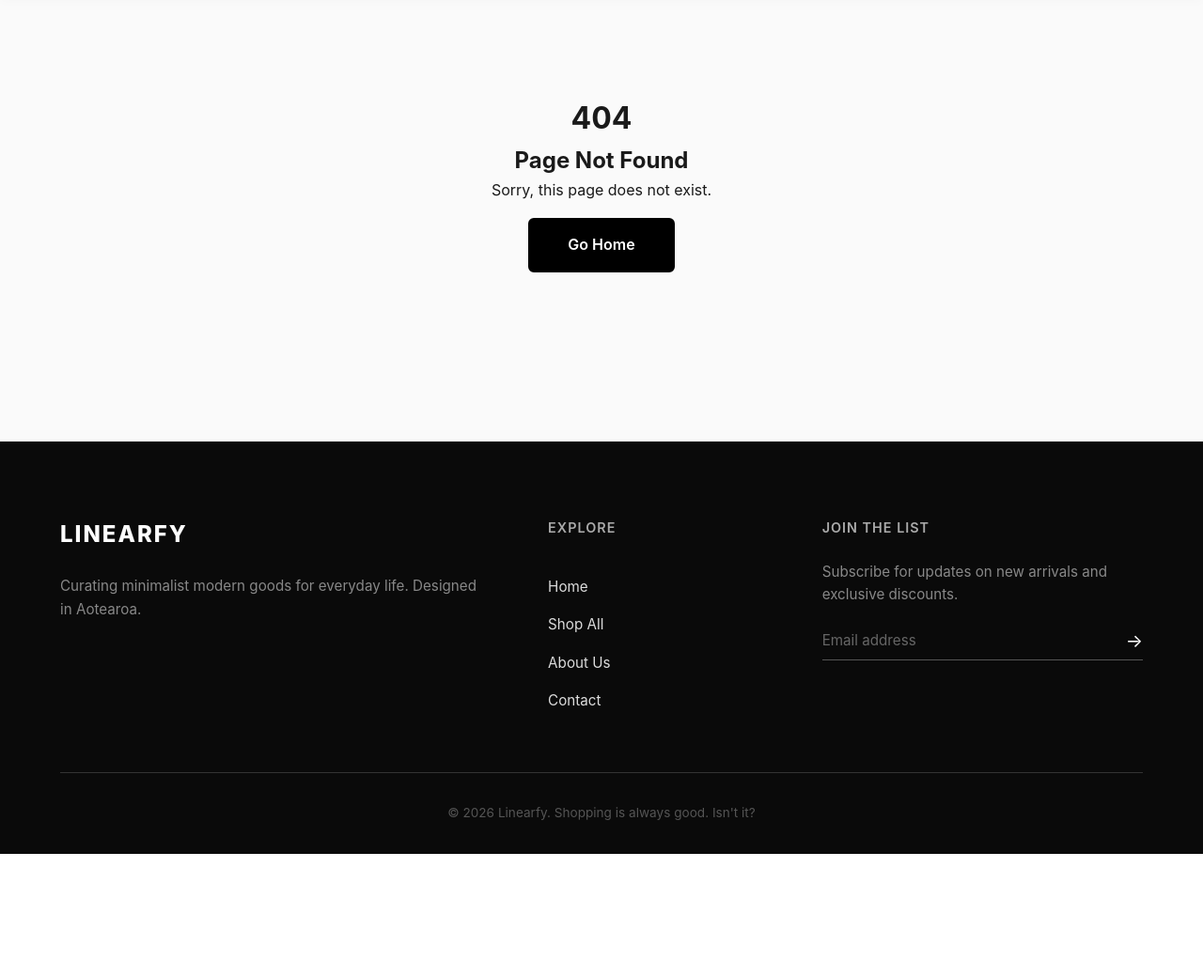
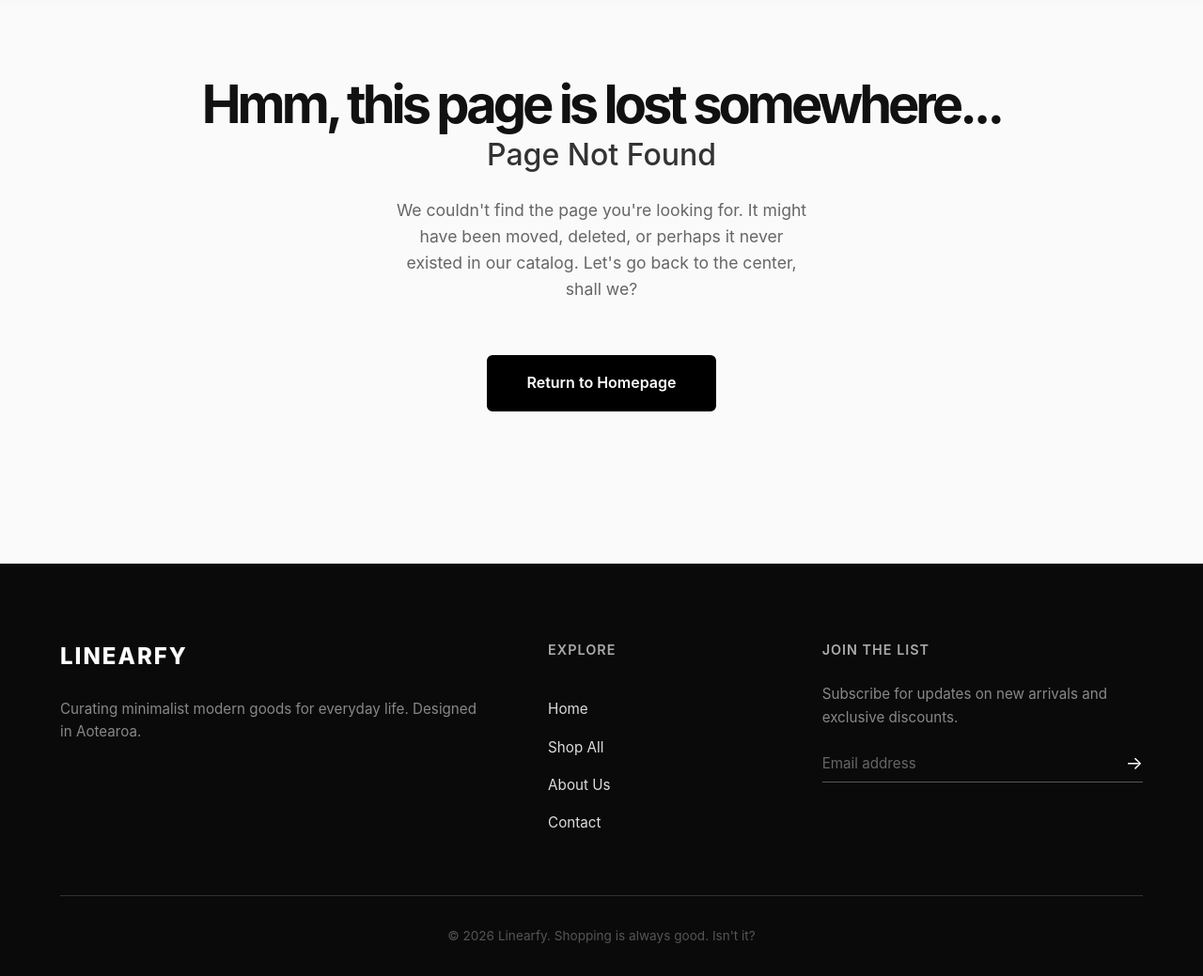
Before and after one commit to AllanW178/Linearfy-WEB, a Flask app: template Lineary [ Website ]/templates/404.html in a window 1280 px wide. Shown: the part 87-1126 px from the top of the page at 94% size. Before the commit the page ends 996 px from the top, so only its background shows below. Run offline with Flask 3, Linux system fonts and the light colour scheme; the template is opened without the code that fills it, so the values that code supplies are empty.

Commit message:
Update 404.html

```diff
--- a/Lineary [ Website ]/templates/404.html
+++ b/Lineary [ Website ]/templates/404.html
@@ -1,26 +1,23 @@
 {% extends "base.html" %}
 
 {% block content %}
+<div class="error-container">
 
-<div style="text-align:center; padding:100px;">
+    <h1 class="error-title">
+        Hmm, this page is lost somewhere...
+    </h1>
 
-    <h1>404</h1>
-
-    <h2>
+    <h2 class="error-subtitle">
         Page Not Found
     </h2>
 
-    <p>
-        Sorry, this page does not exist.
+    <p class="error-text">
+        We couldn't find the page you're looking for. It might have been moved, deleted, or perhaps it never existed in our catalog. Let's go back to the center, shall we?
     </p>
 
-    <a href="{{ url_for('home') }}"
-       class="btn">
-
-        Go Home
-
+    <a href="{{ url_for('home') }}" class="btn btn-return">
+        Return to Homepage
     </a>
 
 </div>
-
 {% endblock %}
```
